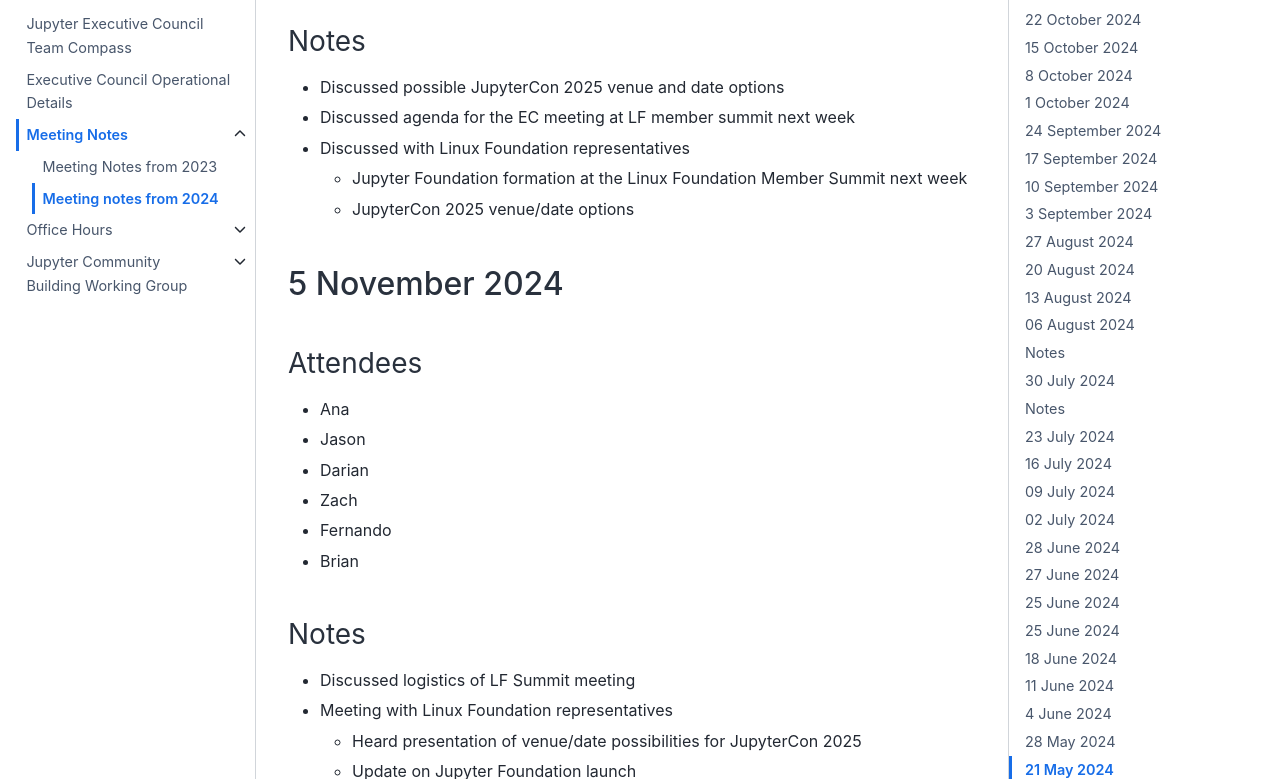
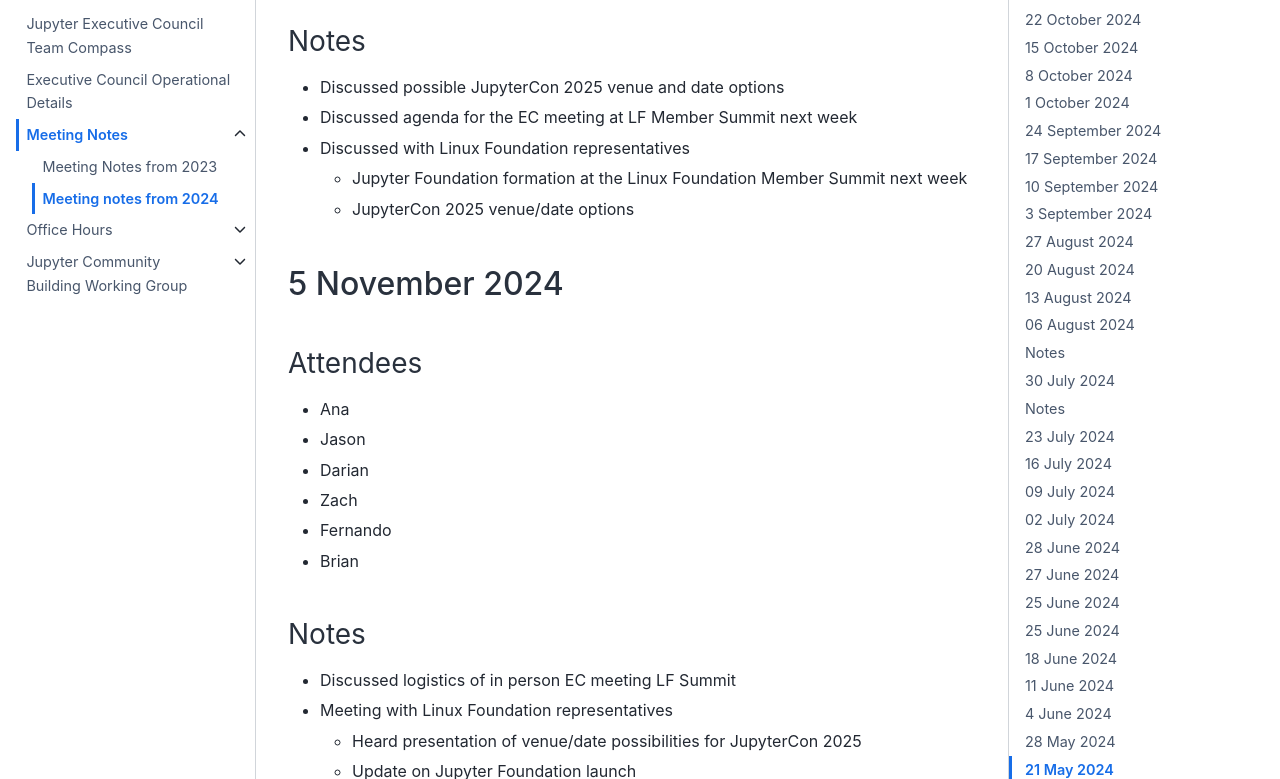
Before and after one commit to jupyter-governance/ec-team-compass, a Sphinx documentation site: the page built from docs/meeting_notes/2024.md, in a window 1280 px wide and 1400 px high, scrolled down 834 px. Shown: the part 153-932 px from the top of the window. Built offline with Sphinx 7.4.7 and the Sphinx Book theme 1.1.4, drawn with Linux system fonts in a browser that asks for light colours; some of the changed text lies outside the part shown.

Commit message:
Update 2024.md

```diff
--- a/docs/meeting_notes/2024.md
+++ b/docs/meeting_notes/2024.md
@@ -25,7 +25,7 @@
 
 ### Notes
 - Discussed possible JupyterCon 2025 venue and date options
-- Discussed agenda for the EC meeting at LF member summit next week
+- Discussed agenda for the EC meeting at LF Member Summit next week
 - Discussed with Linux Foundation representatives
   - Jupyter Foundation formation at the Linux Foundation Member Summit next week
   - JupyterCon 2025 venue/date options
@@ -41,7 +41,7 @@
 - Brian
 
 ### Notes
-- Discussed logistics of LF Summit meeting
+- Discussed logistics of in person EC meeting LF Summit
 - Meeting with Linux Foundation representatives
   - Heard presentation of venue/date possibilities for JupyterCon 2025
   - Update on Jupyter Foundation launch
@@ -79,7 +79,7 @@
 - Brian
 - Darian
 - Fernando
-- Jason,
+- Jason
 - Zach
 
 ### Notes
@@ -91,7 +91,7 @@
 - Discussed Jupyter blog post announcing LF transition
 - Meeting with LF
   - Discussed logistics, such as domain transfers, google drive account, and onboarding to the LF project management system. Set up follow-up meetings to push forward on these items.
-- Discussed agenda for EC meeting in November
+- Discussed agenda for in person EC meeting in November
 
 ## 15 October 2024
 
```
